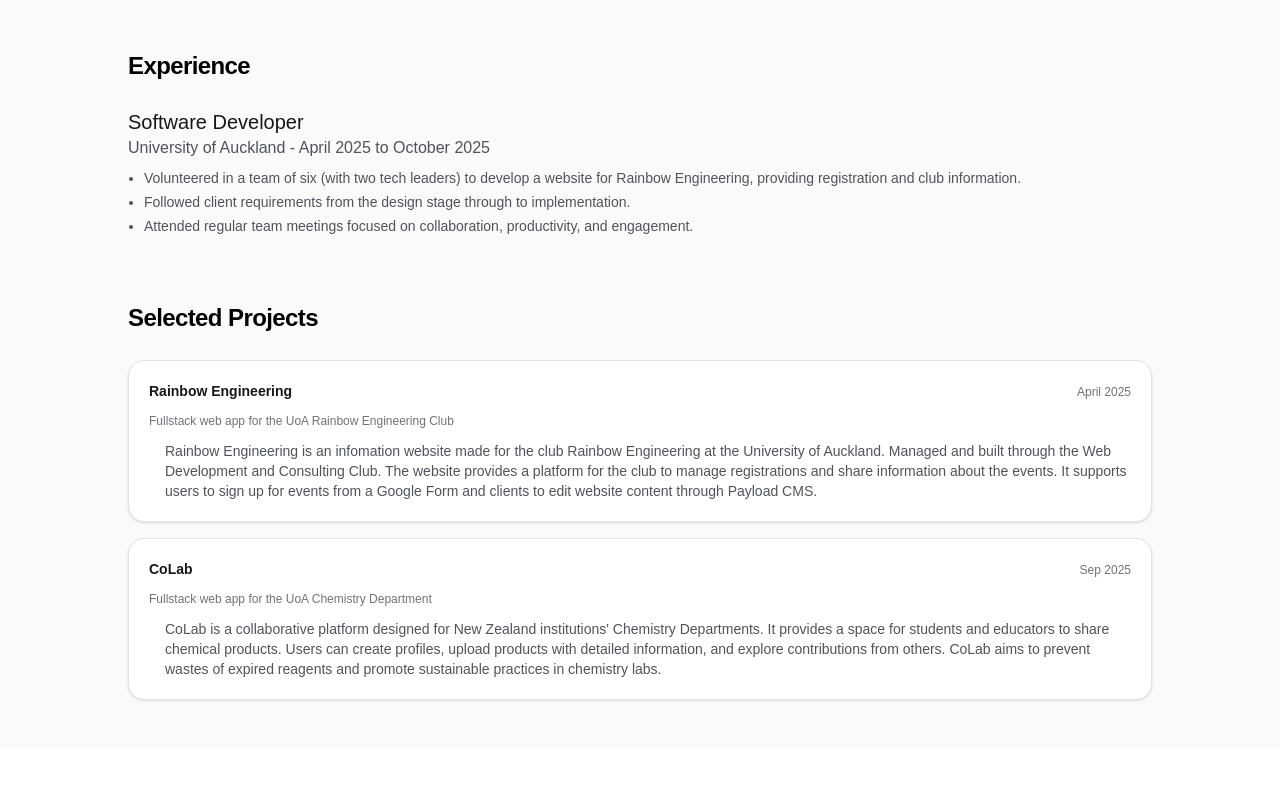
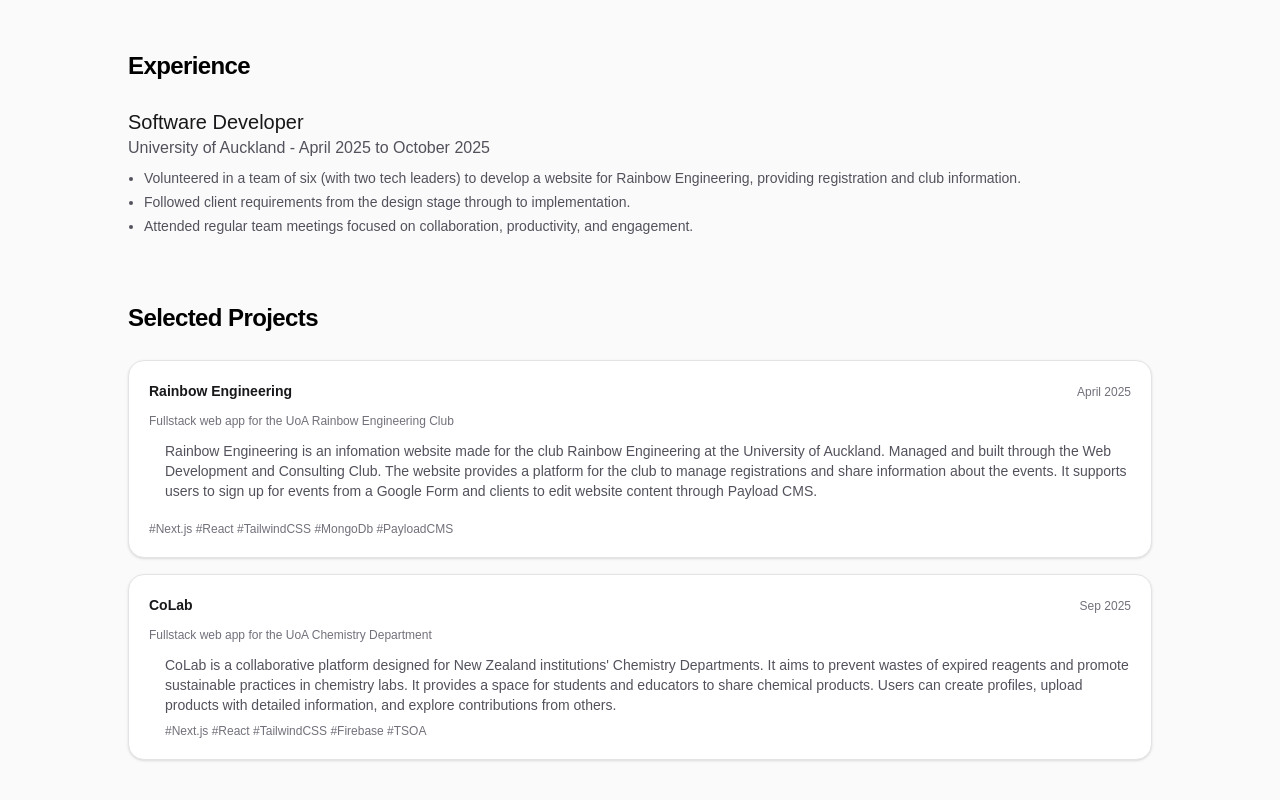
Before and after one commit to vi0letchen/violet-portfolio, a Next.js app: page / in a window 1280 px wide. Shown: the part 612-1412 px from the top of the page. Before the commit the page ends 1360 px from the top, so only its background shows below. Built offline with nearby package versions, Linux system fonts and the light colour scheme.

Commit message:
feat:tech stacks added for projects

```diff
--- a/src/app/page.js
+++ b/src/app/page.js
@@ -128,13 +128,16 @@
               <p className="text-xs text-zinc-500 dark:text-zinc-400">
                 Fullstack web app for the UoA Rainbow Engineering Club
               </p>
-              <div className="list-disc space-y-1 pl-4 text-zinc-600 dark:text-zinc-400">
+              <div className="pl-4 text-zinc-600 dark:text-zinc-400">
                 Rainbow Engineering is an infomation website made for the club Rainbow Engineering at the University of Auckland.
                 Managed and built through the Web Development and Consulting Club. The website provides a platform
                 for the club to manage registrations
                 and share information about the events.
                 It supports users to sign up for events from a Google Form
                 and clients to edit website content through Payload CMS.
+              </div>
+              <div className="pt-2 text-xs text-zinc-500 dark:text-zinc-400">
+                  #Next.js   #React   #TailwindCSS   #MongoDb  #PayloadCMS
               </div>
             </article>
 
@@ -148,11 +151,14 @@
               <p className="text-xs text-zinc-500 dark:text-zinc-400">
                 Fullstack web app for the UoA Chemistry Department
               </p>
-              <div className="list-disc space-y-1 pl-4 text-zinc-600 dark:text-zinc-400">
+              <div className="pl-4 text-zinc-600 dark:text-zinc-400">
                 CoLab is a collaborative platform designed for New Zealand institutions' Chemistry Departments.
+                It aims to prevent wastes of expired reagents and promote sustainable practices in chemistry labs.
                 It provides a space for students and educators to share chemical products.
                 Users can create profiles, upload products with detailed information, and explore contributions from others.
-                CoLab aims to prevent wastes of expired reagents and promote sustainable practices in chemistry labs.
+                <div className="pt-2 text-xs text-zinc-500 dark:text-zinc-400">
+                  #Next.js   #React   #TailwindCSS   #Firebase  #TSOA
+              </div>
               </div>
             </article>
           </div>
```
